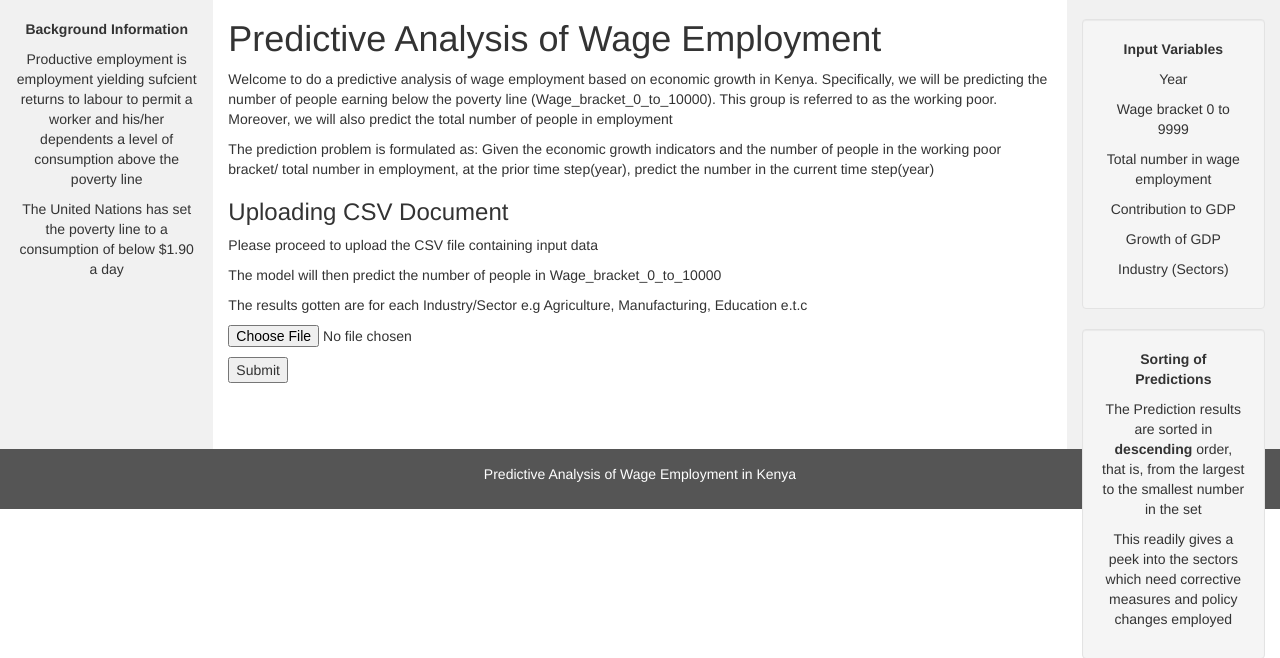
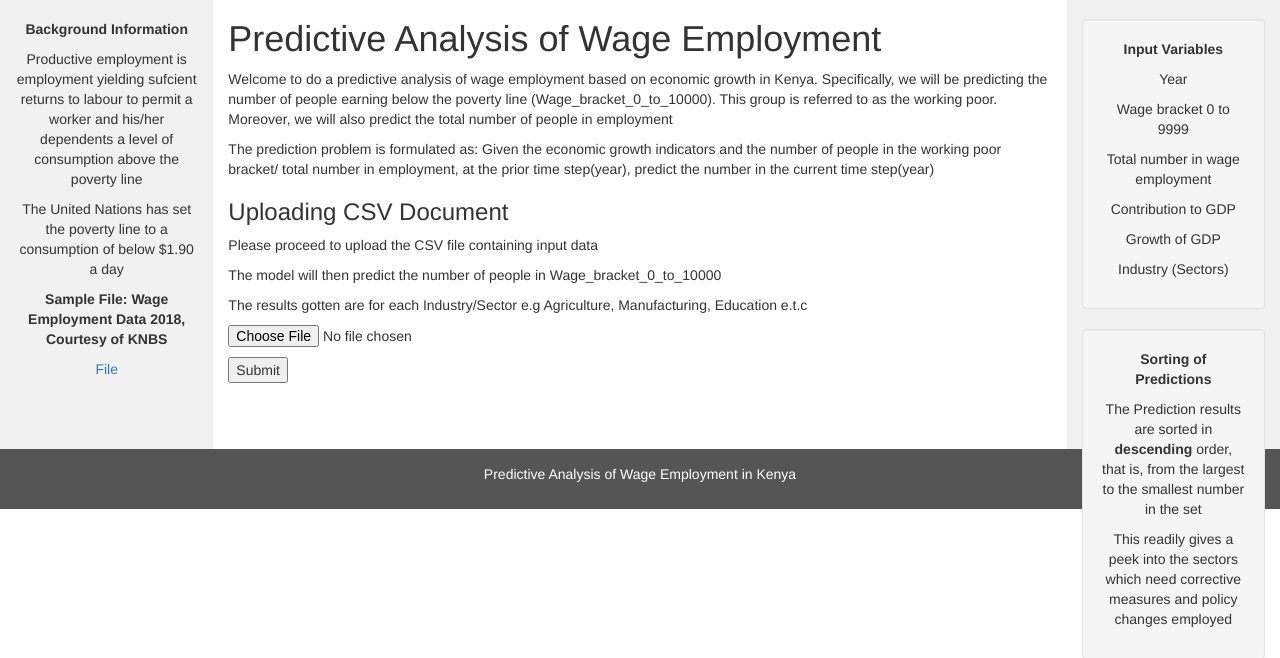
Before and after one commit to IsaacMwendwa/productive-employment-prediction, a Python web app: template templates/index.html in a window 1280 px wide. Shown: the part 53-711 px from the top of the page. Run offline with Jinja, Linux system fonts and the light colour scheme; the template is opened without the code that fills it, so the values that code supplies are empty; some libraries are stand-ins or nearby versions.

Commit message:
Add sample file functionality

```diff
--- a/templates/index.html
+++ b/templates/index.html
@@ -65,6 +65,8 @@
       <p>Productive employment is employment yielding sufcient returns to labour to permit a worker and
         his/her dependents a level of consumption above the poverty line</p>
       <p>The United Nations has set the poverty line to a consumption of below $1.90 a day</p>
+      <p><b>Sample File: Wage Employment Data 2018, Courtesy of KNBS</b></p>
+      <p><a href="{{ url_for('download', filename="Wage_Employment_and_GDP_2018.csv") }}">File</a></p>
     </div>
 
     <div class="col-sm-8 text-left">
```
